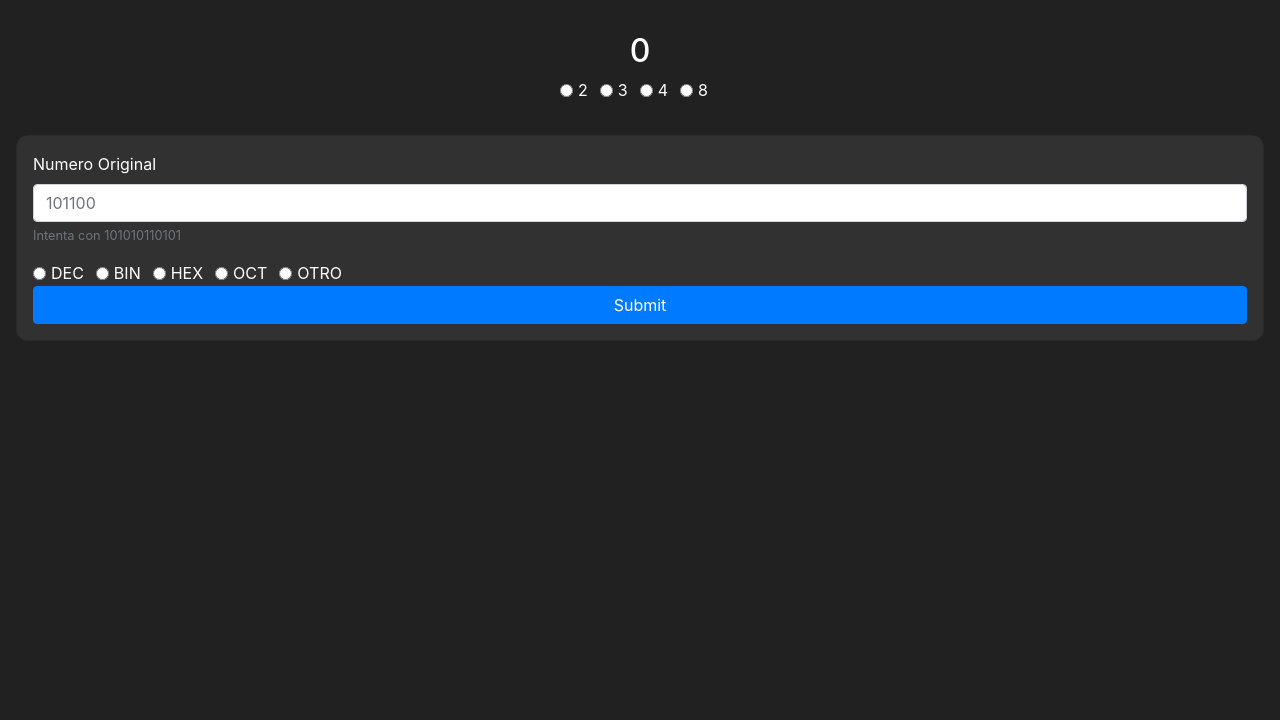
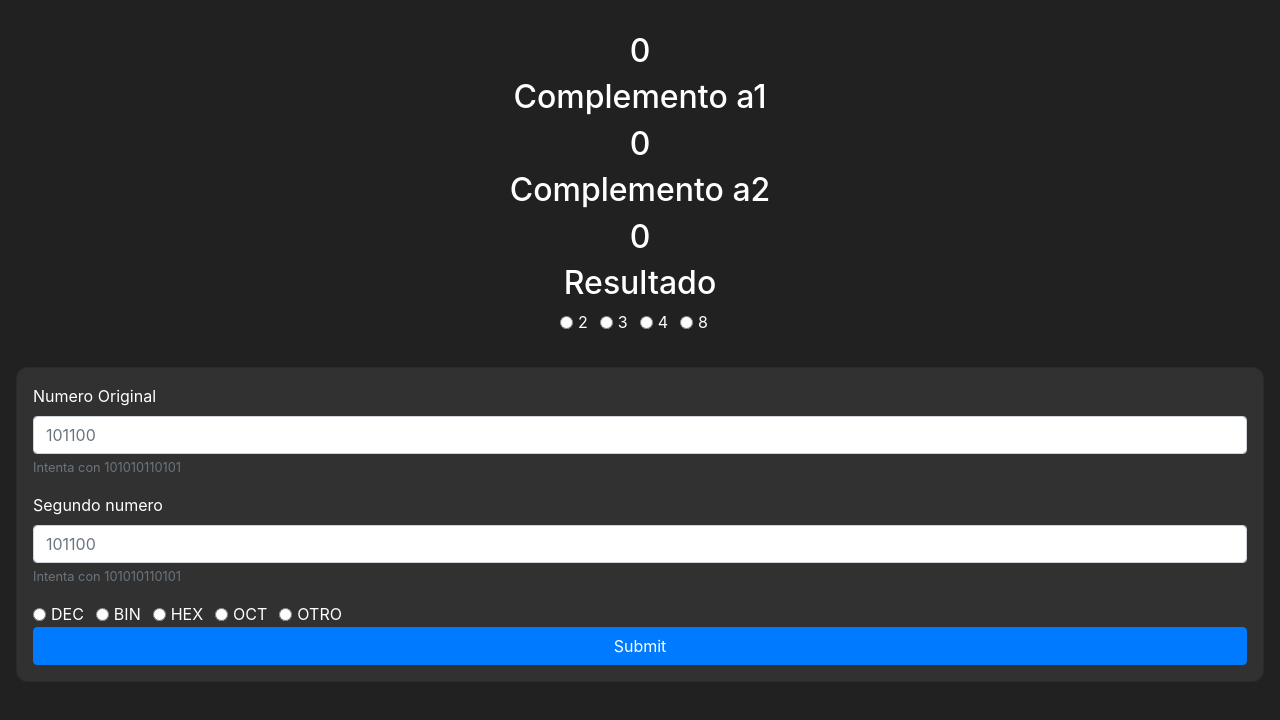
Before and after one commit to richardnarvaez/espoch_arquitectura_binary-calculator-js, a React (Create React App) app: page /c in a window 1280 px wide. Shown: the top 720 px of the page. Built offline with nearby package versions, Linux system fonts and the light colour scheme.

Commit message:
Final cambios

```diff
--- a/src/components/views/home/index.js
+++ b/src/components/views/home/index.js
@@ -30,7 +30,13 @@ export default class Home extends Component {
             <div style={{ color: "#fff", textAlign: "center" }}>
 
                 <div style={{ margin: 32 }}>
+
                     <h1 style={{ fontSize: "2rem" }}>{this.state.chan}</h1>
+                    <h2>Complemento a1</h2>
+                    <h1 style={{ fontSize: "2rem" }}>{this.state.chan}</h1>
+                    <h2>Complemento a2</h2>
+                    <h1 style={{ fontSize: "2rem" }}>{this.state.chan}</h1>
+                    <h2>Resultado</h2>
 
                     <div className="">
                         <div class="form-check form-check-inline">
@@ -60,6 +66,13 @@ export default class Home extends Component {
                         <input onChange={this.inputChange} type="text" name="n1" class="form-control" id="exampleInputEmail1" aria-describedby="emailHelp" placeholder="101100" />
                         <small id="emailHelp" class="form-text text-muted">Intenta con 101010110101</small>
                     </div>
+
+                    <div class="form-group">
+                        <label for="exampleInputEmail1">Segundo numero</label>
+                        <input onChange={this.inputChange} type="text" name="n1" class="form-control" id="exampleInputEmail1" aria-describedby="emailHelp" placeholder="101100" />
+                        <small id="emailHelp" class="form-text text-muted">Intenta con 101010110101</small>
+                    </div>
+
                     <div className="">
                         <div class="form-check form-check-inline">
                             <input class="form-check-input" type="radio" name="inlineRadioOptions" id="inlineRadio1" value="option1" />
```
